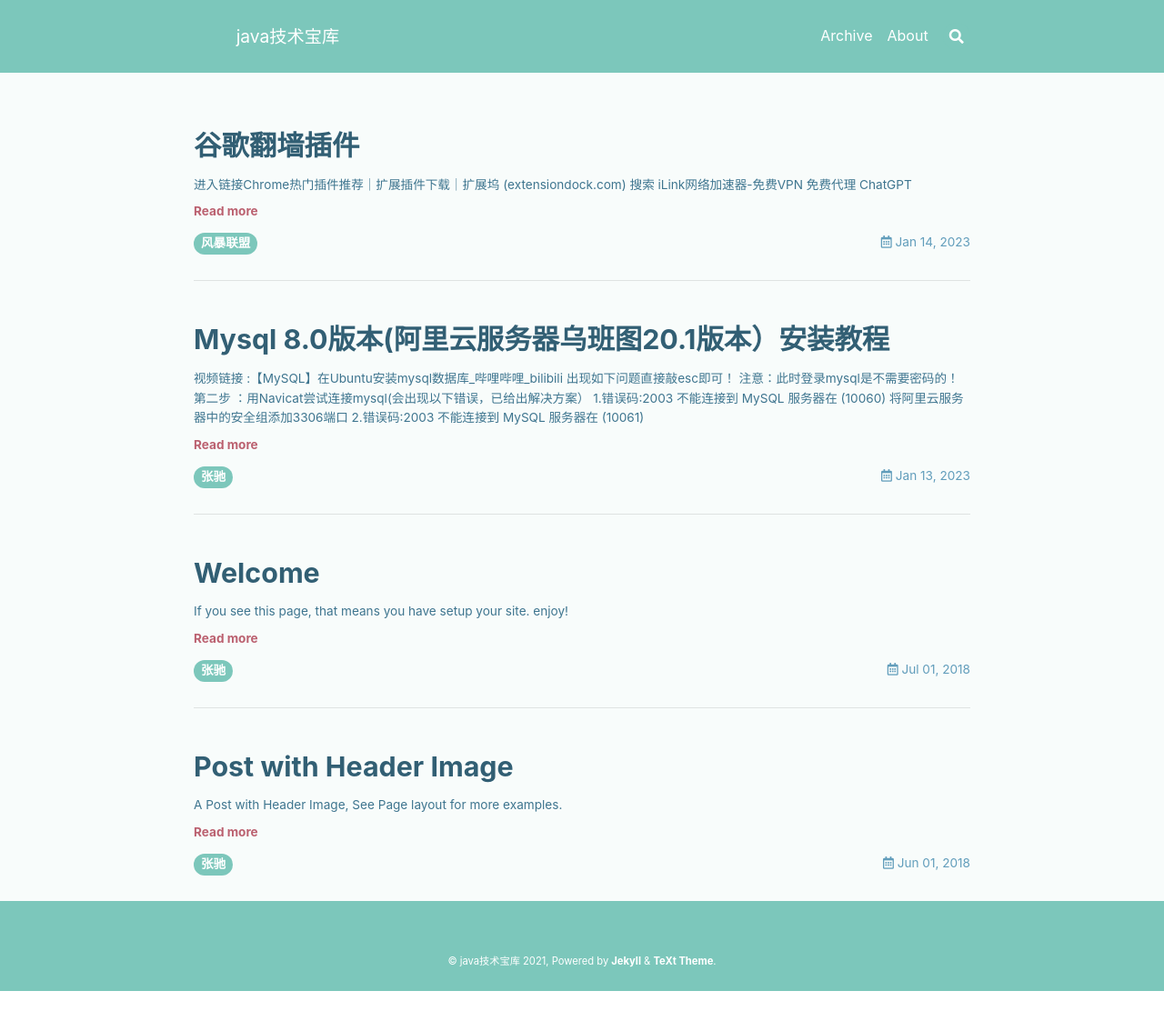
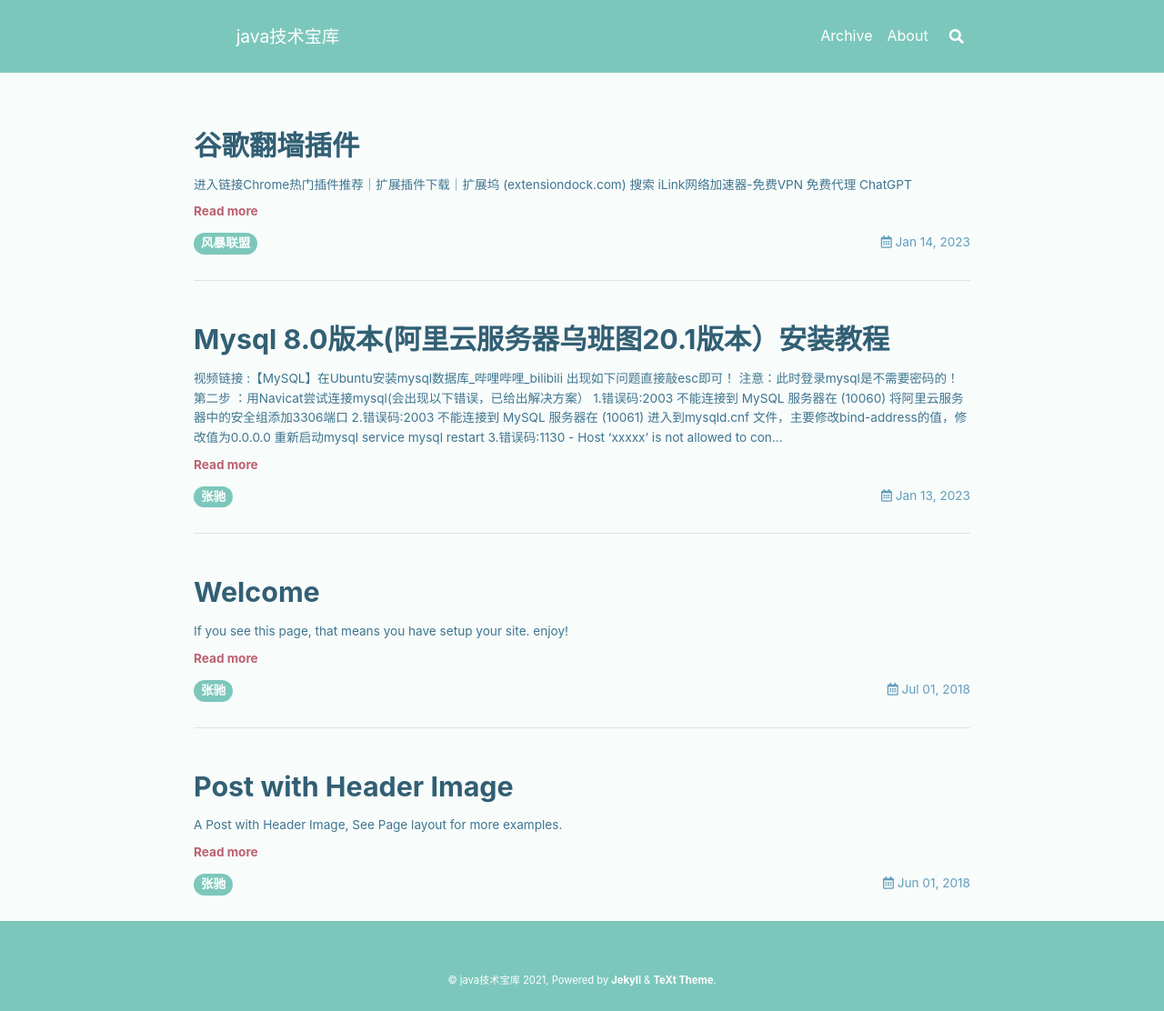
Before and after one commit to zc1321/zc1321.github.io, a Jekyll site: the page built from index.html, in a window 1280 px wide. Shown: the whole page at 91% size. Built offline with Jekyll 4.4.1, drawn with Linux system fonts in a browser that asks for light colours; nearby versions of some CDN libraries; the list of posts is cut into pages by our own code; before the commit the page ends 1090 px from its top, so only the background shows below that.

Commit message:
Update 2023-01-13-message.md

```diff
--- a/_posts/2023-01-13-message.md
+++ b/_posts/2023-01-13-message.md
@@ -11,8 +11,25 @@
  将阿里云服务器中的安全组添加3306端口
 ![image](https://github.com/zc1321/zc1321.github.io/assets/100252069/b1860441-46ee-48ca-9520-16bf72104ecf)
 2.错误码:2003 不能连接到 MySQL 服务器在 (10061)
+![image](https://github.com/zc1321/zc1321.github.io/assets/100252069/b7af9c9d-046a-4c19-bc09-b0826f9e40b2)
+进入到mysqld.cnf 文件，主要修改bind-address的值，修改值为0.0.0.0
+![image](https://github.com/zc1321/zc1321.github.io/assets/100252069/563eb640-e07b-45c5-b65b-1f55bfadce30)
+重新启动mysql
+service mysql restart
+3.错误码:1130 - Host 'xxxxx' is not allowed to connect to this MySQL server
+  进入mysql将用户表中root用户的host修改为%
+![image](https://github.com/zc1321/zc1321.github.io/assets/100252069/f1313008-eabe-4744-8aa9-97d0db466914)
+刷新权限 flush privileges
+4.错误码：1698 - Access denied for user 'root'@'xxxxxx'
+进入mysql中设置允许远程访问:ALTER USER 'root'@'%' IDENTIFIED WITH mysql_native_password BY '访问mysql的密码';
+刷新权限 flush privileges
+注意：所设置的密码一定要和Navicat中连接所要密码一致！
+否则会出现一下错误：ERROR 1045 (28000): Access denied for user ‘root‘@‘localhost‘ (using password: YES)
 
-<!--more-->
 
-![image](https://github.com/zc1321/zc1321.github.io/assets/100252069/f1313008-eabe-4744-8aa9-97d0db466914)
+
+
+最后：反思总结，才会进步；理论分析，着重实践。
+
+
 ---
```
